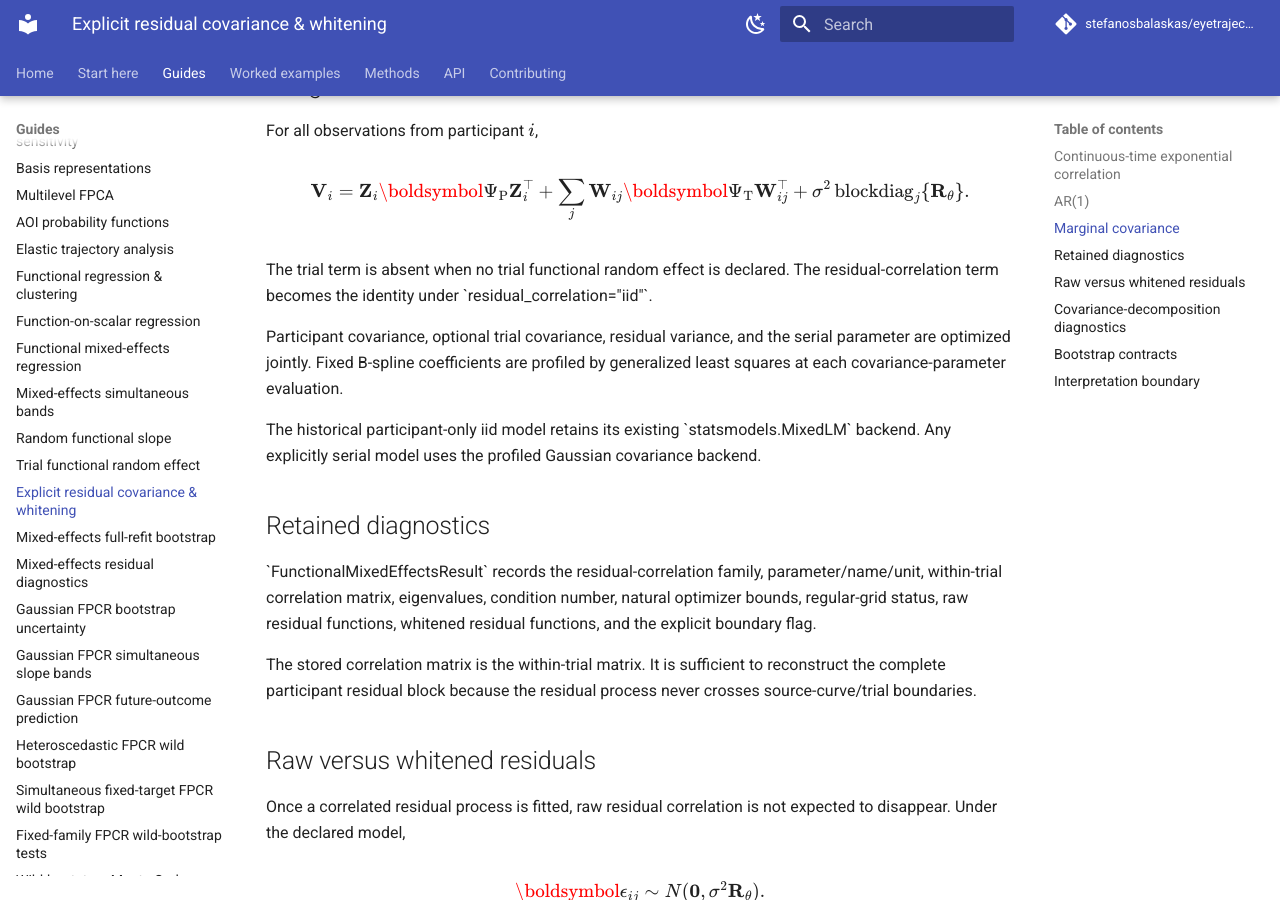
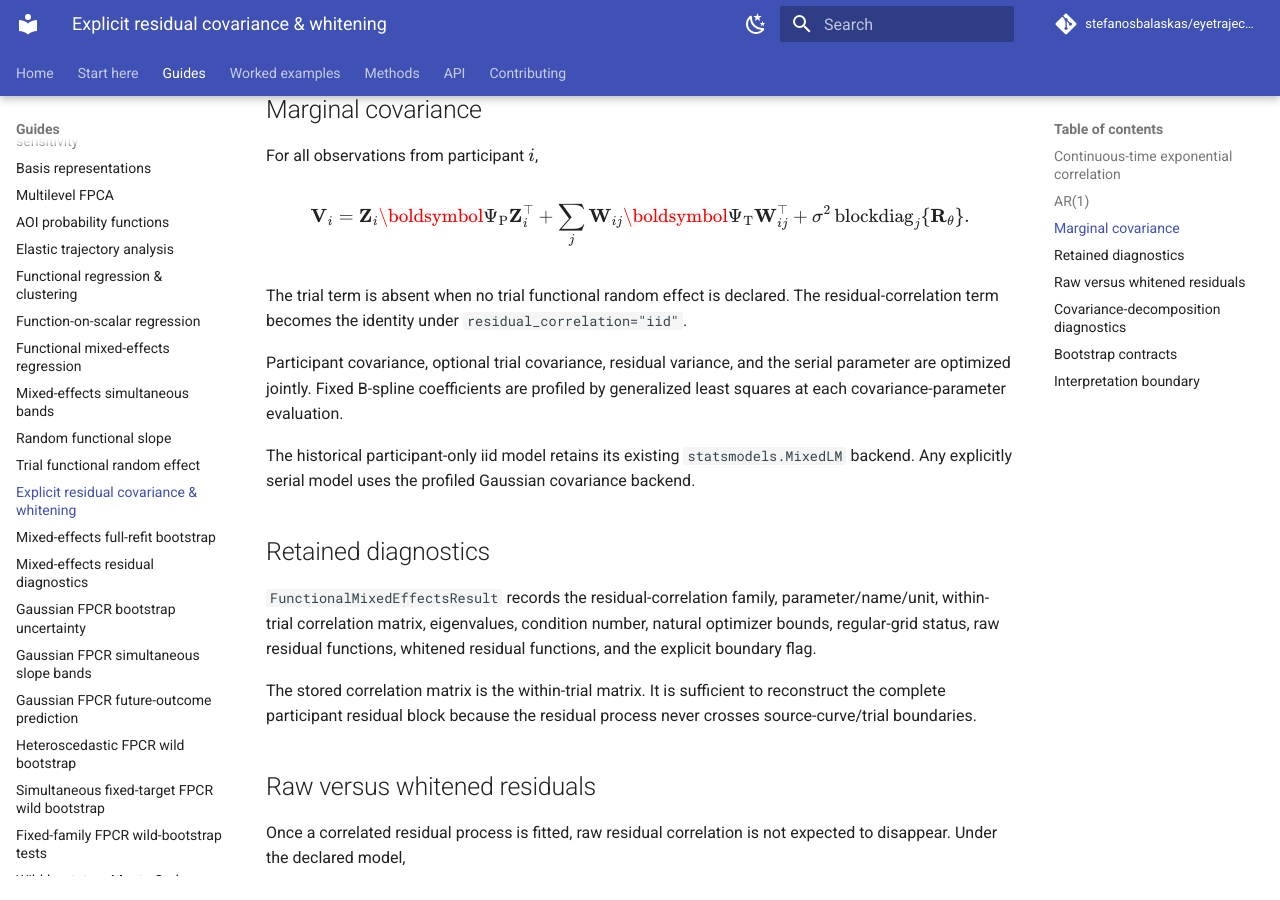
Before and after one commit to stefanosbalaskas/eyetrajectoriespy, an MkDocs documentation site: the page built from docs/methods/functional-mixed-effects-residual-correlation.md, in a window 1280 px wide and 900 px high, scrolled down 1957 px. Built offline with MkDocs 1.6.1 and Material for MkDocs 9.7.7, drawn with Linux system fonts in a browser that asks for light colours; comment, search, counter and statistics services are not loaded; some of the changed text lies outside the part shown.

Commit message:
Repair 0.49 Markdown inline code

```diff
--- a/docs/methods/functional-mixed-effects-residual-correlation.md
+++ b/docs/methods/functional-mixed-effects-residual-correlation.md
@@ -58,7 +58,7 @@ fit = fit_functional_mixed_effects_regression(
 ~~~
 
 The range parameter is estimated jointly with the other covariance parameters
-and is reported in \`TrajectorySet.time_unit\`. The numerical parameterization
+and is reported in `TrajectorySet.time_unit`. The numerical parameterization
 is
 
 \[
@@ -67,7 +67,7 @@ is
 
 Natural- and transformed-scale optimizer bounds are retained in provenance. A
 fit at or extremely near a numerical bound sets
-\`residual_correlation_boundary_fit=True\`; it is not silently regularized or
+`residual_correlation_boundary_fit=True`; it is not silently regularized or
 replaced.
 
 Because the kernel uses actual elapsed separation \(|t-s|\), it remains
@@ -120,19 +120,19 @@ For all observations from participant \(i\),
 
 The trial term is absent when no trial functional random effect is declared.
 The residual-correlation term becomes the identity under
-\`residual_correlation="iid"\`.
+`residual_correlation="iid"`.
 
 Participant covariance, optional trial covariance, residual variance, and the
 serial parameter are optimized jointly. Fixed B-spline coefficients are
 profiled by generalized least squares at each covariance-parameter evaluation.
 
 The historical participant-only iid model retains its existing
-\`statsmodels.MixedLM\` backend. Any explicitly serial model uses the profiled
+`statsmodels.MixedLM` backend. Any explicitly serial model uses the profiled
 Gaussian covariance backend.
 
 ## Retained diagnostics
 
-\`FunctionalMixedEffectsResult\` records the residual-correlation family,
+`FunctionalMixedEffectsResult` records the residual-correlation family,
 parameter/name/unit, within-trial correlation matrix, eigenvalues, condition
 number, natural optimizer bounds, regular-grid status, raw residual functions,
 whitened residual functions, and the explicit boundary flag.
@@ -212,7 +212,7 @@ covariance, optional trial covariance, residual variance, and fitted serial
 parameter. The full-refit participant bootstrap re-estimates every declared
 covariance parameter in each replicate, including \(\phi\) or \(\rho\).
 
-\`functional_mixed_effects_variance_bootstrap_frame()\` exposes the bootstrap
+`functional_mixed_effects_variance_bootstrap_frame()` exposes the bootstrap
 serial parameter, residual-correlation condition number, and boundary flag
 alongside the existing variance-component diagnostics.
 
```
